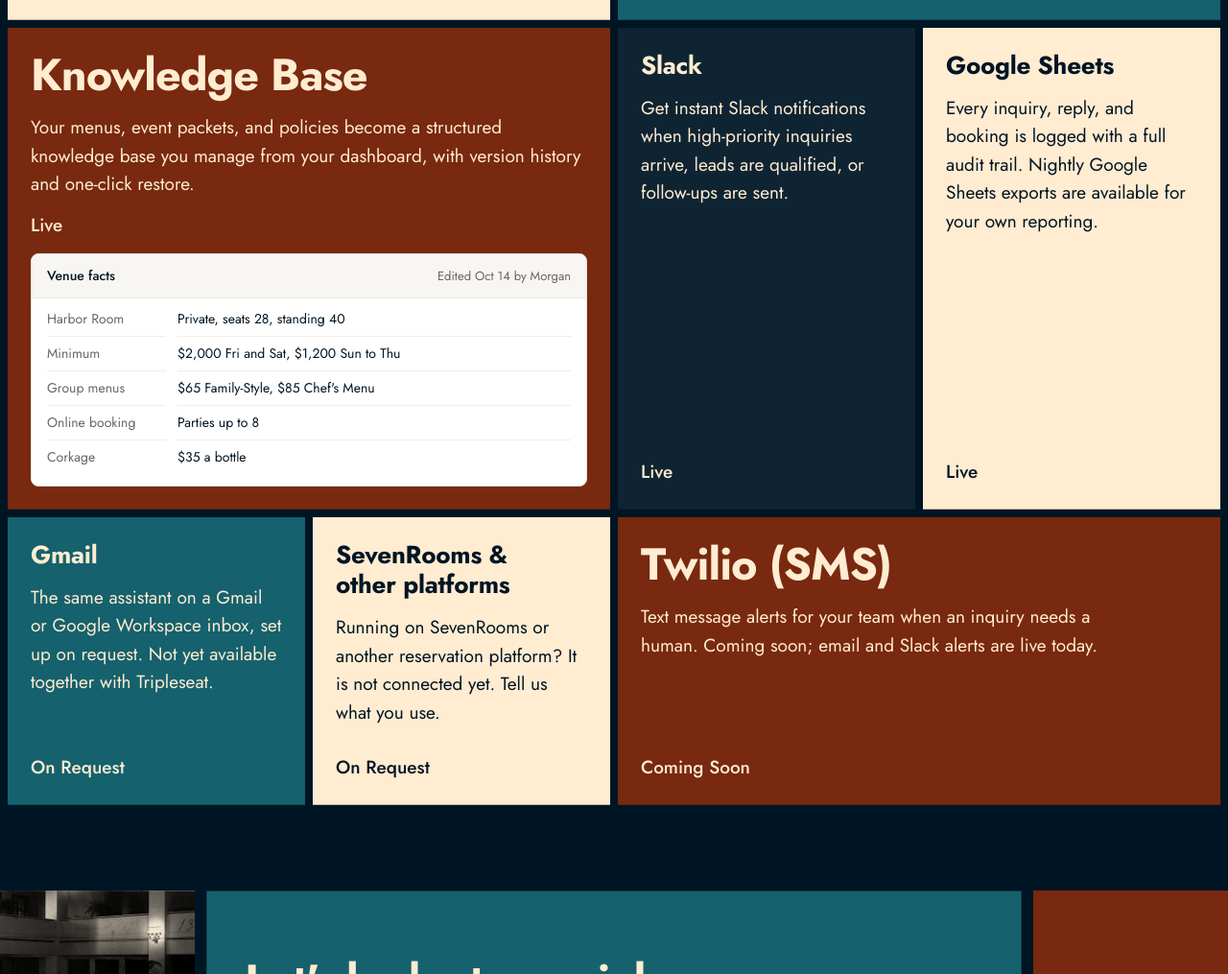
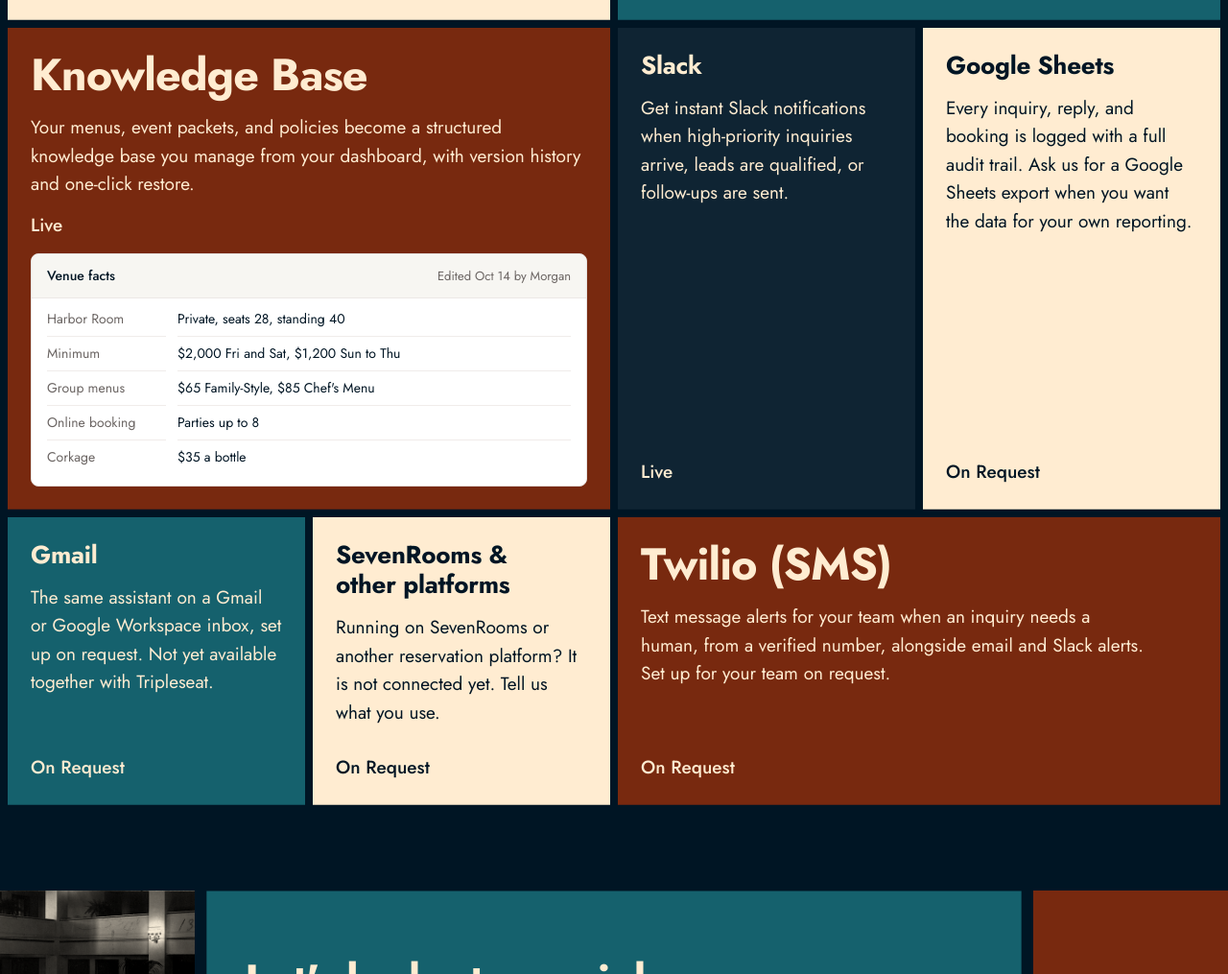
Before and after one commit to mitchwilson86/eventflow-website, a plain HTML site: page integrations.html in a window 1280 px wide. Shown: the part 1147-2162 px from the top of the page at 96% size. Drawn offline with nearby package versions, Linux system fonts and the light colour scheme.

Commit message:
About and Integrations: current status (Nashville run ended, no MVP wording; SMS alerts and Sheets export on request)
Co-Authored-By: Claude Opus 5.5 <noreply@anthropic.com>

```diff
--- a/integrations.html
+++ b/integrations.html
@@ -128,8 +128,8 @@
             </article>
             <article class="tile tile--paper">
                 <h2>Google Sheets</h2>
-                <p>Every inquiry, reply, and booking is logged with a full audit trail. Nightly Google Sheets exports are available for your own reporting.</p>
-                <p class="status">Live</p>
+                <p>Every inquiry, reply, and booking is logged with a full audit trail. Ask us for a Google Sheets export when you want the data for your own reporting.</p>
+                <p class="status">On Request</p>
             </article>
             <article class="tile tile--accent">
                 <h2>Gmail</h2>
@@ -143,8 +143,8 @@
             </article>
             <article class="tile tile--brandy tile--wide">
                 <h2>Twilio (SMS)</h2>
-                <p>Text message alerts for your team when an inquiry needs a human. Coming soon; email and Slack alerts are live today.</p>
-                <p class="status">Coming Soon</p>
+                <p>Text message alerts for your team when an inquiry needs a human, from a verified number, alongside email and Slack alerts. Set up for your team on request.</p>
+                <p class="status">On Request</p>
             </article>
         </section>
 
```
Also changed, not shown: about.html (+1 -1 lines).
